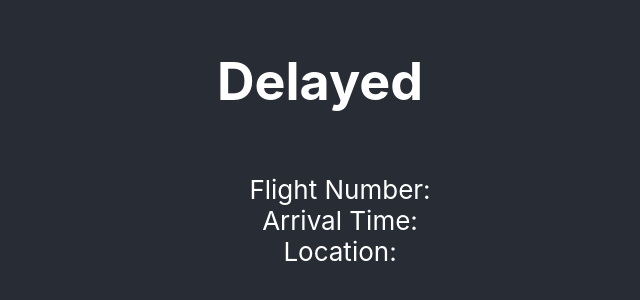
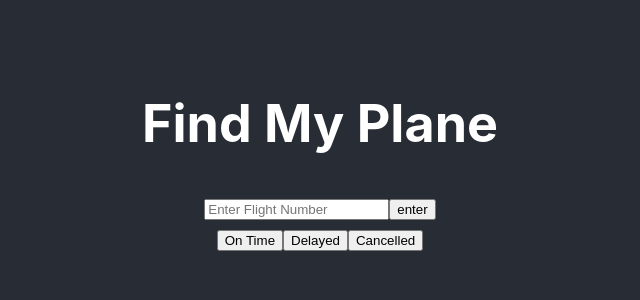
Before and after one commit to a-breezy/-find-my-plane, a React (Create React App) app: page / in a window 1280 px wide. Shown: the part 246-546 px from the top of the page, without its empty margins (320-960 px from the left). Built offline with nearby package versions, Linux system fonts and the light colour scheme.

Commit message:
updated format to include a layout that will conditionally change based on flight status

```diff
--- a/src/App.css
+++ b/src/App.css
@@ -13,7 +13,7 @@
   color: white;
 }
 
-.flight-numer {
+.flight-number {
   width: 80%;
 }
 
--- a/src/App.js
+++ b/src/App.js
@@ -1,20 +1,31 @@
+import React from "react";
 import "./App.css";
 
-import Home from "./components/Home";
-import OnTime from "./components/OnTime";
-import Delayed from "./components/Delayed";
-import Cancelled from "./components/Cancelled";
+import Layout from "./components/Layout";
+// import Home from "./components/Home";
+// import OnTime from "./components/OnTime";
+// import Delayed from "./components/Delayed";
+// import Cancelled from "./components/Cancelled";
 
 function App() {
-	let flightStatus = null;
+	// const [flightStatus] = useState([
+	// 	{ name: "Find My Plane", component: [Home] },
+	// 	{ name: "On Time", component: [OnTime] },
+	// 	{ name: "Delayed", component: [Delayed] },
+	// 	{ name: "Cancelled", component: [Cancelled] },
+	// ]);
 
+	// const [currentStatus, setCurrentStatus] = useState(flightStatus[0]);
 	return (
 		<div className="App">
 			{/* <header></header> */}
-			{/* <Home /> */}
-			{/* <OnTime /> */}
-			<Delayed />
-			{/* <Cancelled /> */}
+
+			{/* trying to figure out whether I need to pass props down from app.js or layout.js */}
+			<Layout
+			// flightStatus={flightStatus}
+			// currentStatus={currentStatus}
+			// setCurrentStatus={setCurrentStatus}
+			/>
 			{/* <footer></footer> */}
 		</div>
 	);
--- a/src/components/Cancelled/index.js
+++ b/src/components/Cancelled/index.js
@@ -2,14 +2,13 @@ import React from "react";
 
 function Cancelled() {
 	return (
-		<main className="App-body">
-			<h1>Cancelled</h1>
+		<div className="App-body">
 			<ul className="status-details">
 				<li>Flight Number: </li>
 				<li>Arrival Time: </li>
 				<li>Location: </li>
 			</ul>
-		</main>
+		</div>
 	);
 }
 
--- a/src/components/Delayed/index.js
+++ b/src/components/Delayed/index.js
@@ -2,14 +2,13 @@ import React from "react";
 
 function Delayed() {
 	return (
-		<main className="App-body">
-			<h1>Delayed</h1>
+		<div className="App-body">
 			<ul className="status-details">
 				<li>Flight Number: </li>
 				<li>Arrival Time: </li>
 				<li>Location: </li>
 			</ul>
-		</main>
+		</div>
 	);
 }
 
--- a/src/components/Home/index.js
+++ b/src/components/Home/index.js
@@ -1,26 +1,28 @@
-import React from "react";
+import React, { useEffect } from "react";
 
-function Home() {
+function Home(props) {
+	const { flightStatus = [], currentStatus, setCurrentStatus } = props;
+
+	useEffect(() => {
+		document.title = currentStatus.name;
+	}, [currentStatus]);
+
 	function handleOnTime(e) {
 		e.preventDefault();
-		console.log("on time");
-		// flightStatus = onTime;
+		setCurrentStatus(flightStatus[1]);
 	}
 
 	function handleDelayed(e) {
 		e.preventDefault();
-		console.log("delayed");
-		// flightStatus = delayed;
+		setCurrentStatus(flightStatus[2]);
 	}
 	function handleCancelled(e) {
 		e.preventDefault();
-		console.log("cancelled");
-		// flightStatus = cancelled;
+		setCurrentStatus(flightStatus[3]);
 	}
 
 	return (
-		<main className="App-body">
-			<h1>Find My Plane</h1>
+		<div>
 			<div>
 				<input
 					type="text"
@@ -40,7 +42,7 @@ function Home() {
 					Cancelled
 				</button>
 			</div>
-		</main>
+		</div>
 	);
 }
 
--- /dev/null
+++ b/src/components/Layout/index.js
@@ -0,0 +1,32 @@
+import React, { useState } from "react";
+
+import Home from "../Home";
+import OnTime from "../OnTime";
+import Delayed from "../Delayed";
+import Cancelled from "../Cancelled";
+
+function App() {
+	// const { flightStatus = [], currentStatus, setCurrentStatus } = props;
+
+	const [flightStatus] = useState([
+		{ name: "Find My Plane", component: [Home] },
+		{ name: "On Time", component: [OnTime] },
+		{ name: "Delayed", component: [Delayed] },
+		{ name: "Cancelled", component: [Cancelled] },
+	]);
+
+	const [currentStatus, setCurrentStatus] = useState(flightStatus[0]);
+
+	return (
+		<main className="App-body">
+			<h1>{currentStatus.name}</h1>
+			<Home
+				flightStatus={flightStatus}
+				currentStatus={currentStatus}
+				setCurrentStatus={setCurrentStatus}
+			/>
+		</main>
+	);
+}
+
+export default App;
--- a/src/components/OnTime/index.js
+++ b/src/components/OnTime/index.js
@@ -1,15 +1,20 @@
 import React from "react";
 
 function OnTime() {
+	let onTimeTest = {
+		flightNumber: "AB123",
+		ArrivalTime: "12:30",
+		Location: "New York",
+	};
 	return (
-		<main className="App-body">
+		<div className="App-body">
 			<h1>On Time</h1>
 			<ul className="status-details">
-				<li>Flight Number: </li>
-				<li>Arrival Time: </li>
-				<li>Location: </li>
+				<li>Flight Number: {onTimeTest.flightNumber}</li>
+				<li>Arrival Time: {onTimeTest.ArrivalTime}</li>
+				<li>Location: {onTimeTest.Location}</li>
 			</ul>
-		</main>
+		</div>
 	);
 }
 
```
